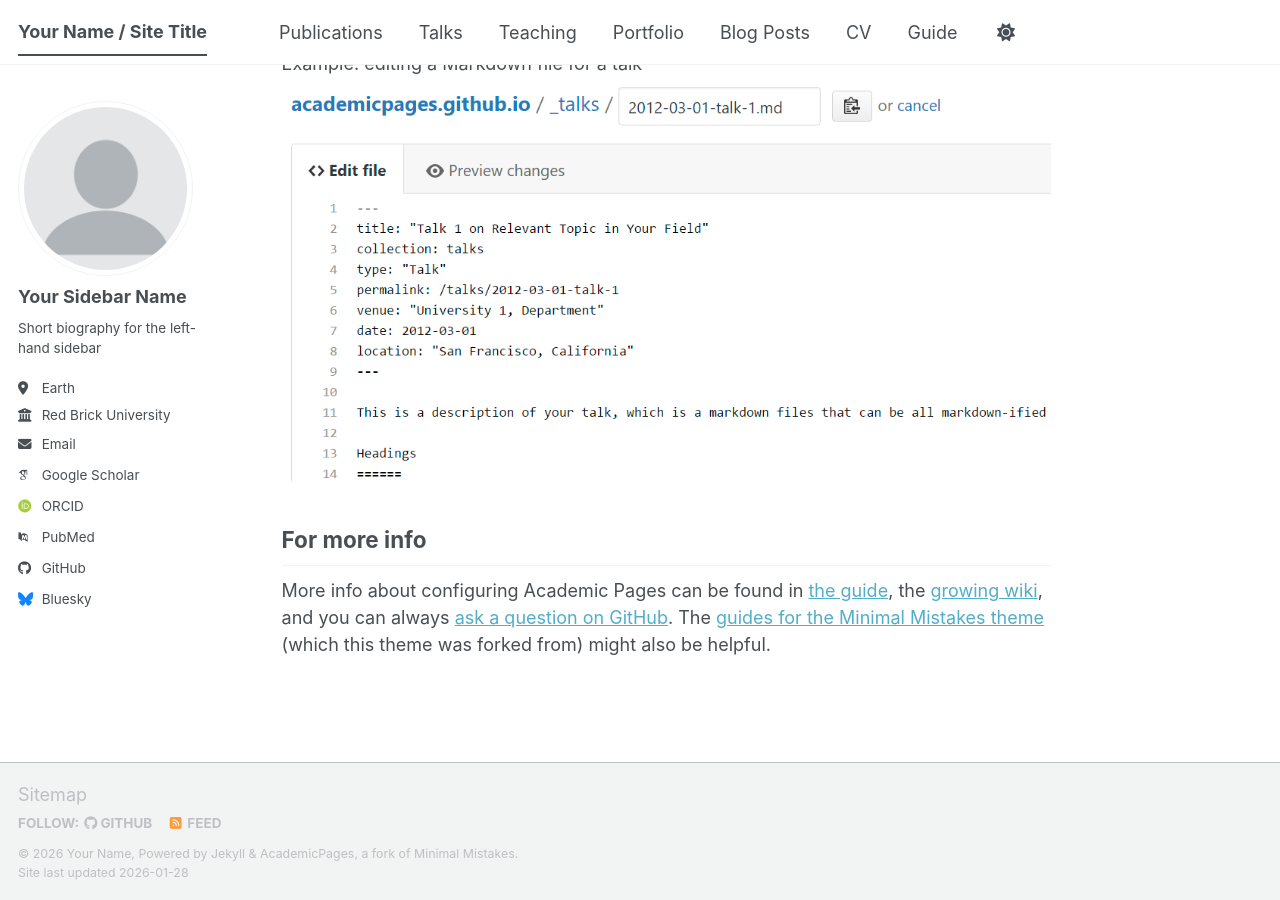
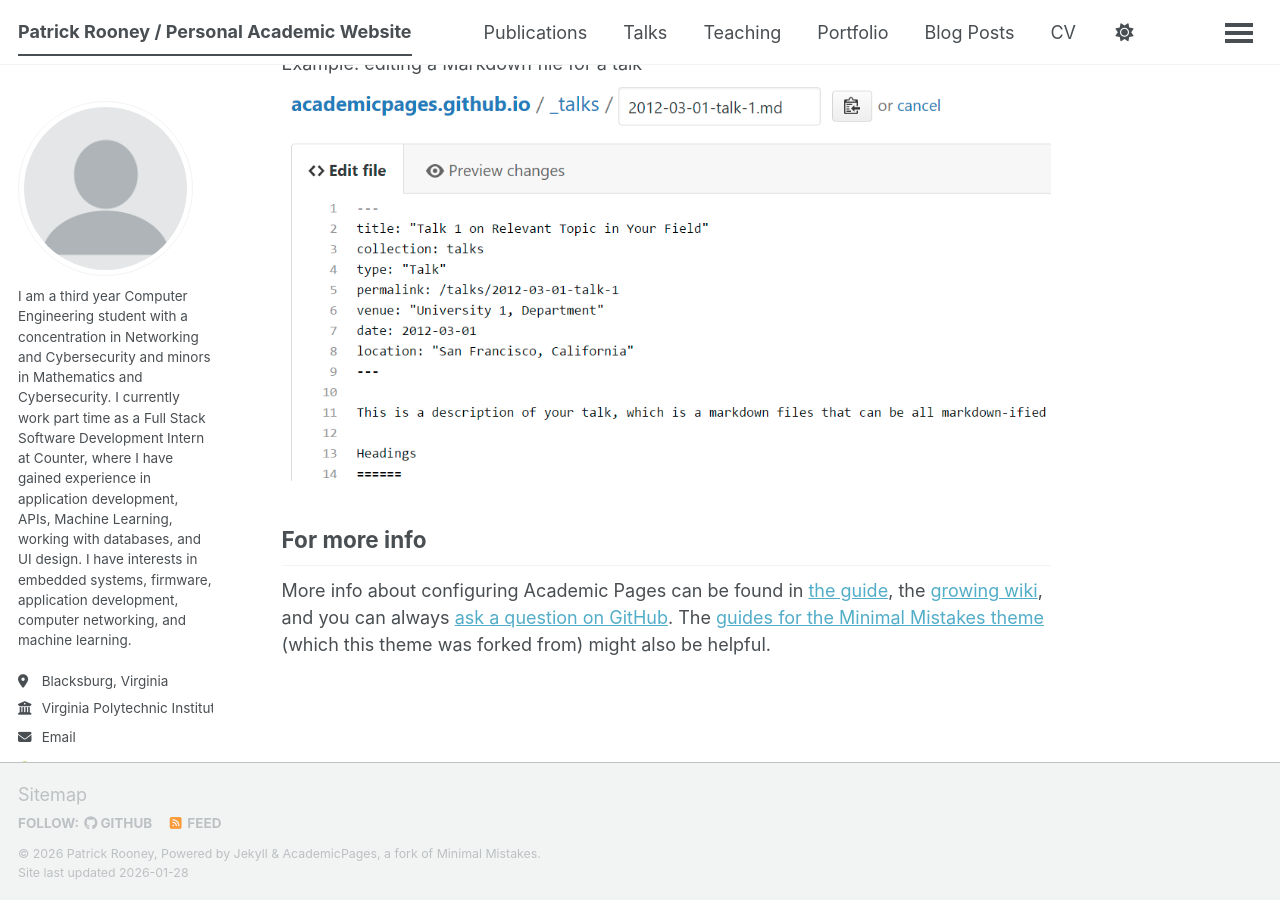
Before and after one commit to patrickrooney25/patrickrooney25.github.io, a Jekyll site: the page built from _pages/about.md, in a window 1280 px wide and 900 px high, scrolled down 2720 px. Built offline with Jekyll 4.4.1, drawn with Linux system fonts in a browser that asks for light colours; some web fonts are replaced; a script bundle is joined from its source files by our own code; library files that are not in the unit come from our copies.

Commit message:
Began making changes to site content

```diff
--- a/_config.yml
+++ b/_config.yml
@@ -9,10 +9,10 @@
 # Basic Site Settings
 locale                   : "en-US"
 site_theme               : "default" # The available themes options are "default", "air", "sunrise", "mint", "dirt" and "contrast"
-title                    : "Your Name / Site Title"
+title                    : "Patrick Rooney / Personal Academic Website"
 title_separator          : "-"
-name                     : &name "Your Name"
-description              : &description "Your Name's academic portfolio"   # Update this with a general description of your site, this is the default if not overridden by a page
+name                     : &name "Patrick Rooney"
+description              : &description "Patrick's academic portfolio"   # Update this with a general description of your site, this is the default if not overridden by a page
 url                      : https://academicpages.github.io # The base hostname & protocol for your site e.g. "https://[your GitHub username].github.io",
                                                            # or if you already have some other page hosted on Github then use "https://[your GitHub username].github.io/[Your Repo Name]"
 baseurl                  : "" # the subpath of your site, e.g. "/blog"
@@ -24,24 +24,29 @@ repository               : "academicpages/academicpages.github.io"
 author:
   # Biographic information
   avatar           : "profile.png"
-  name             : "Your Sidebar Name"
+  name             : #"Your Sidebar Name"
   pronouns         : # example: "she/her"
-  bio              : "Short biography for the left-hand sidebar"
-  location         : "Earth"
-  employer         : "Red Brick University"
+  bio              : "I am a third year Computer Engineering student with a concentration
+                      in Networking and Cybersecurity and minors in Mathematics and Cybersecurity.
+                      I currently work part time as a Full Stack Software Development Intern at Counter,
+                      where I have gained experience in application development, APIs, Machine Learning,
+                      working with databases, and UI design. I have interests in embedded systems, firmware,
+                      application development, computer networking, and machine learning."
+  location         : "Blacksburg, Virginia"
+  employer         : "Virginia Polytechnic Institute and State University"
   uri              : # URL
-  email            : "none@example.org"
+  email            : "patrickr157@vt.edu"
 
   # Academic websites
   academia         : # URL
   arxiv            : # URL - Update with the correct link to your profile
-  googlescholar    : "https://scholar.google.com/citations?user=PS_CX0AAAAAJ"
+  googlescholar    : #"https://scholar.google.com/citations?user=PS_CX0AAAAAJ"
   inspire-hep      : # URL
   impactstory      : # URL
   orcid            : "https://orcid.org/yourorcidurl"
   semantic         : # URL
   ssrn             : # URL
-  pubmed           : "https://www.ncbi.nlm.nih.gov/pubmed/?term=john+snow"
+  pubmed           : #"https://www.ncbi.nlm.nih.gov/pubmed/?term=john+snow"
   researchgate     : # URL
   scopus           : # URL
   zotero           : # URL
@@ -57,7 +62,7 @@ author:
 
   # Social media
   artstation       : # Username
-  bluesky          : "bsky.app" # Replace this with you Bluesky username
+  bluesky          : #"bsky.app" # Replace this with you Bluesky username
   facebook         : # Username
   flickr           : # Username
   foursquare       : # Username
@@ -66,7 +71,7 @@ author:
   keybase          : # Username
   instagram        : # Username
   lastfm           : # Username
-  linkedin         : # Username
+  linkedin         : "https://www.linkedin.com/in/patrick-rooney-6978b6256"
   mastodon         : # URL
   medium           : # URL
   pinterest        : # Username
@@ -83,13 +88,13 @@ author:
   zhihu            : # Username
 
 # Publication Category - The following the list of publication categories and their headings
-publication_category:
-  books:
-    title: 'Books'
-  manuscripts:
-    title: 'Journal Articles'
-  conferences:
-    title: 'Conference Papers'
+#publication_category:
+#  books:
+#    title: 'Books'
+#  manuscripts:
+#    title: 'Journal Articles'
+#  conferences:
+#    title: 'Conference Papers'
 
 # Site Settings
 teaser                   :  # filename of teaser fallback teaser image placed in /images/ for social media previews
```
